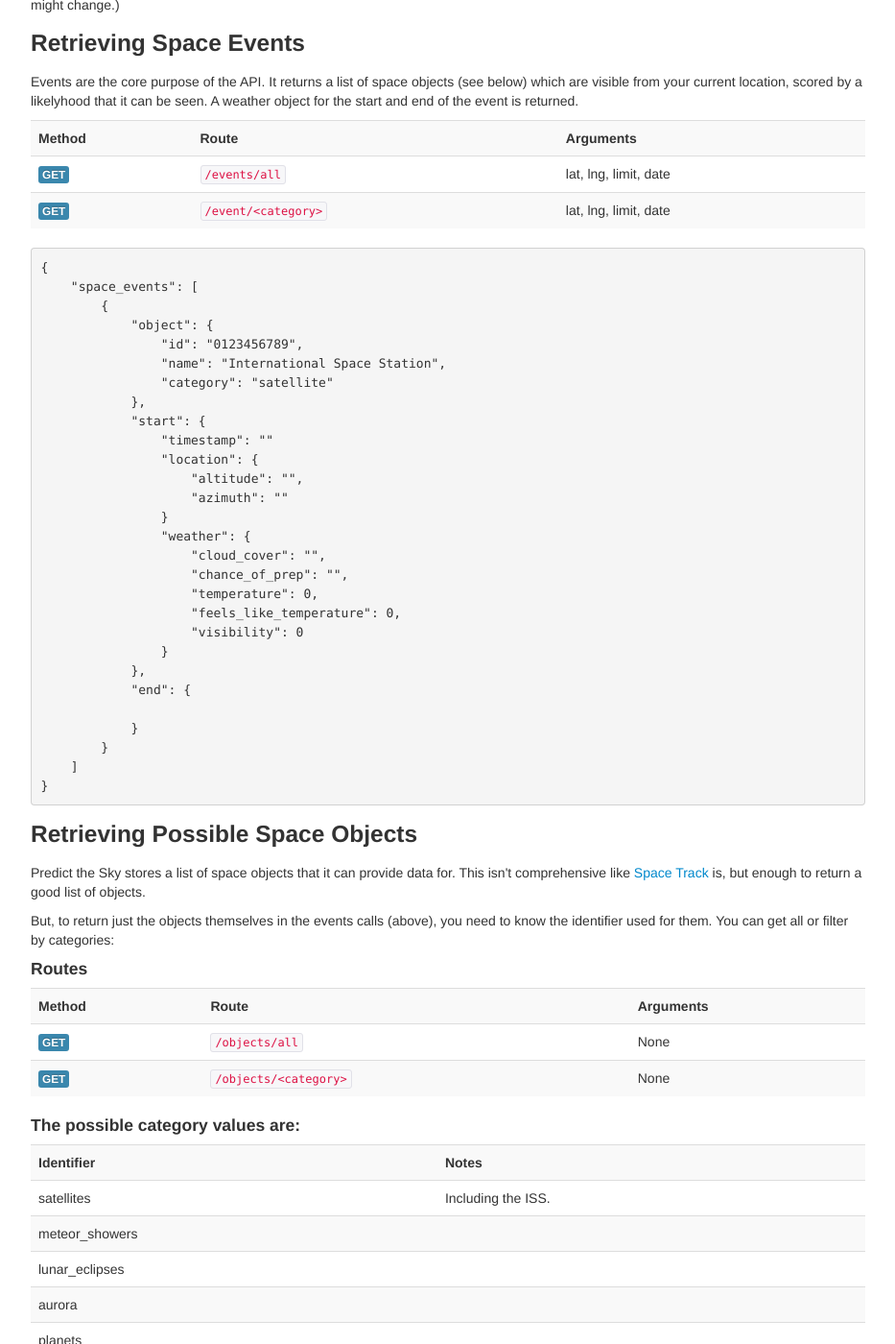
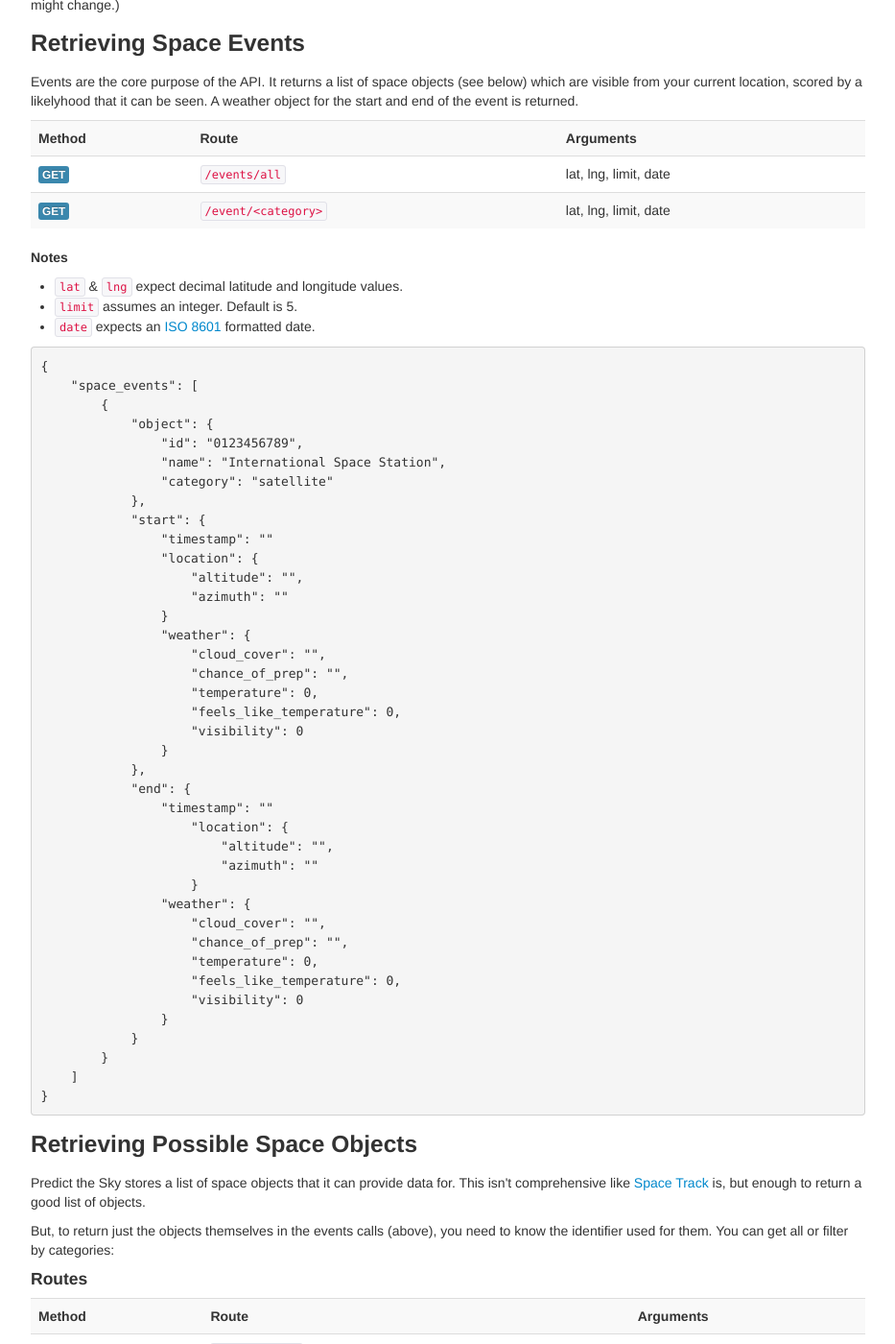
Before and after one commit to PredictTheSky/predictthesky.github.io, a Jekyll site: the page built from developers.html, in a window 1280 px wide and 1400 px high, scrolled down 379 px. Shown: the whole window at 96% size, without its empty margins (258-1191 px from the left). Built offline with Jekyll 4.4.1, drawn with Linux system fonts in a browser that asks for light colours; nearby versions of some CDN libraries; library files that are not in the unit come from our copies; Markdown is read by kramdown in place of the engine named in the settings.

Commit message:
Adds end time return data. And notes on data formatting.

```diff
--- a/developers.html
+++ b/developers.html
@@ -47,6 +47,15 @@ title: Developers
         <td>lat, lng, limit, date</td>
       </tr>
     </table>
+
+    <h5>Notes</h5>
+    <ul>
+      <li><code>lat</code> &amp; <code>lng</code> expect decimal latitude and longitude values.</li>
+      <li><code>limit</code> assumes an integer. Default is 5.</li>
+      <li><code>date</code> expects an <a href="http://xkcd.com/1179/">ISO 8601</a>
+          formatted date.</li>
+    <ul>
+
     </div>
 
     <div class="">
@@ -73,7 +82,18 @@ title: Developers
                 }
             },
             "end": {
-
+                "timestamp": ""
+                    "location": {
+                        "altitude": "",
+                        "azimuth": ""
+                    }
+                "weather": {
+                    "cloud_cover": "",
+                    "chance_of_prep": "",
+                    "temperature": 0,
+                    "feels_like_temperature": 0,
+                    "visibility": 0
+                }
             }
         }
     ]
```
